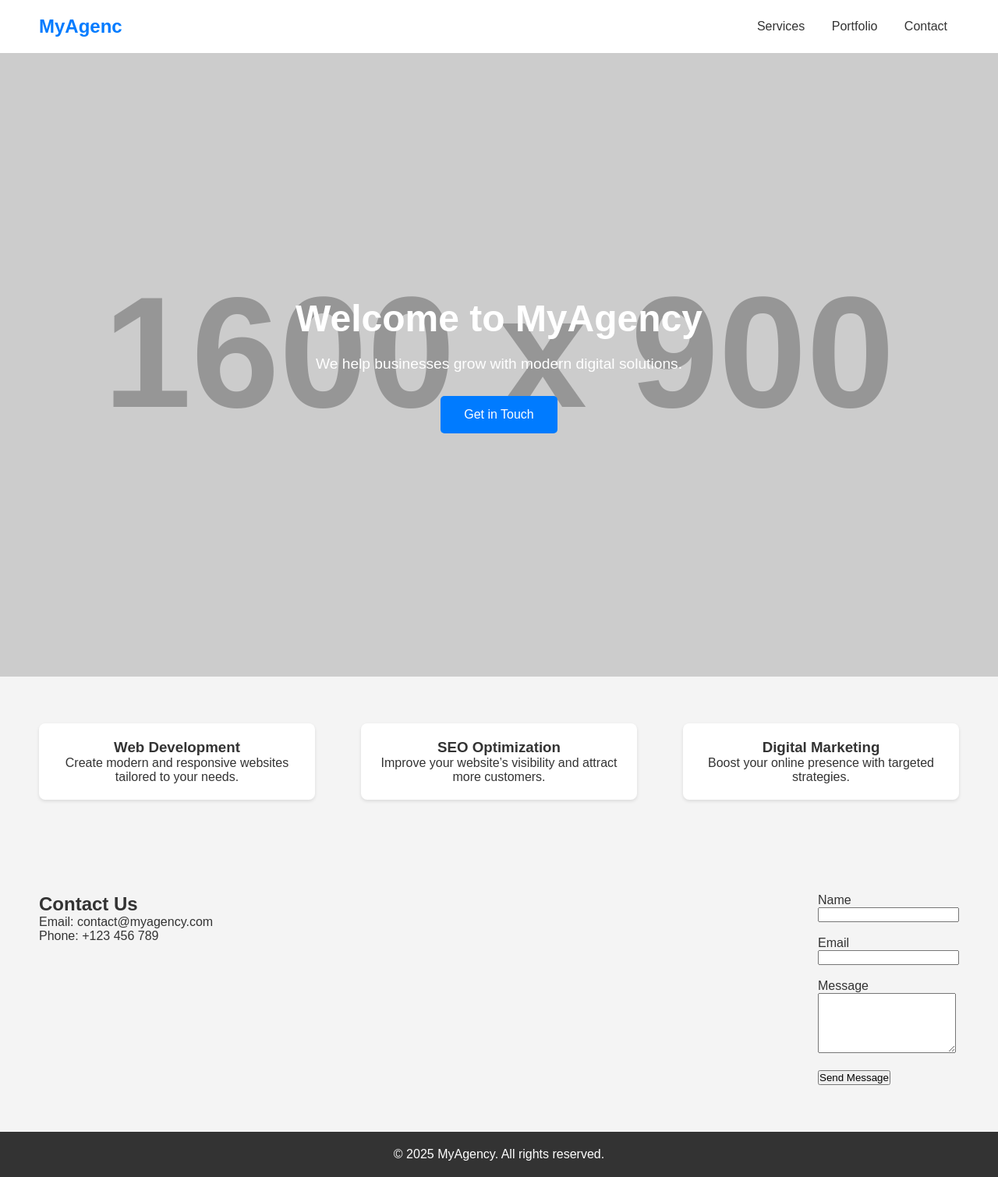
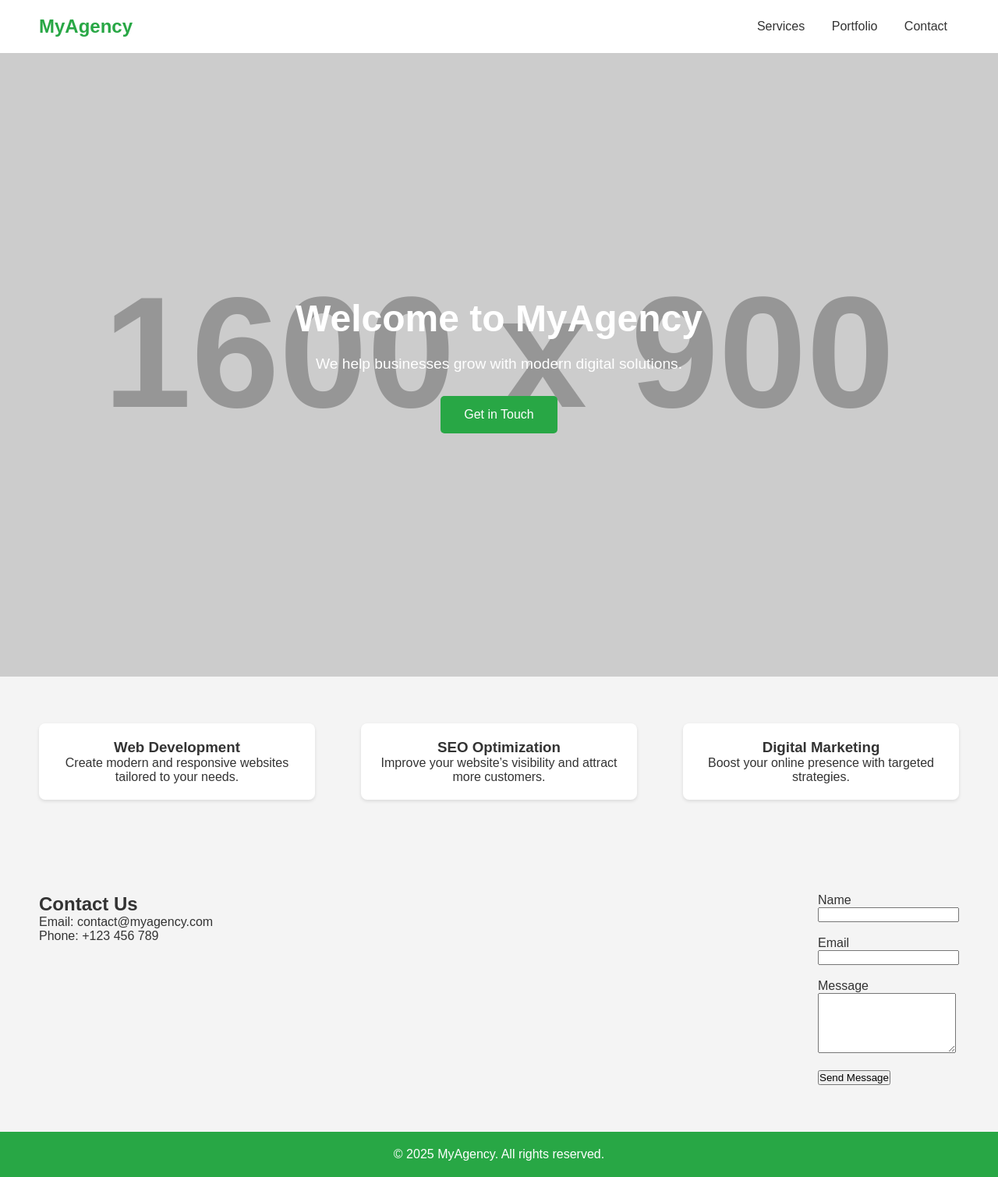
Before and after one commit to LAARF007/web_pages, a plain HTML site: page index.html in a window 1280 px wide. Shown: the whole page at 78% size. Drawn offline with Linux system fonts and the light colour scheme; placeholder pictures from the web are drawn by us.

Commit message:
Déploiement du site mis à jour 2025-03-07 11:51:16

```diff
--- a/index.html
+++ b/index.html
@@ -24,7 +24,7 @@
         header .logo {
             font-size: 1.5em;
             font-weight: bold;
-            color: #007BFF;
+            color: #28a745; /* Couleur verte */
         }
         nav a {
             margin: 0 15px;
@@ -33,7 +33,7 @@
             transition: color 0.3s;
         }
         nav a:hover {
-            color: #007BFF;
+            color: #28a745; /* Couleur verte */
         }
         .hero {
             height: 100vh;
@@ -55,14 +55,14 @@
         }
         .hero a {
             padding: 15px 30px;
-            background-color: #007BFF;
+            background-color: #28a745; /* Couleur verte */
             color: white;
             text-decoration: none;
             border-radius: 5px;
             transition: background 0.3s;
         }
         .hero a:hover {
-            background-color: #0056b3;
+            background-color: #1e7e34; /* Teinte plus foncée de vert */
         }
         .section {
             padding: 60px 50px;
@@ -81,7 +81,7 @@
         }
         .footer {
             padding: 20px;
-            background: #333;
+            background: #28a745; /* Couleur verte */
             color: white;
             text-align: center;
         }
@@ -90,7 +90,7 @@
 <body>
 
 <header>
-    <div class="logo" data-element-type="DIV">MyAgenc</div>
+    <div class="logo">MyAgency</div>
     <nav>
         <a href="#services">Services</a>
         <a href="#portfolio">Portfolio</a>
@@ -98,7 +98,7 @@
     </nav>
 </header>
 
-<section class="hero element-highlight" data-element-type="SECTION">
+<section class="hero">
     <h1>Welcome to MyAgency</h1>
     <p>We help businesses grow with modern digital solutions.</p>
     <a href="#contact">Get in Touch</a>
@@ -141,5 +141,4 @@
 </footer>
 
 
-
 </body></html>
```
